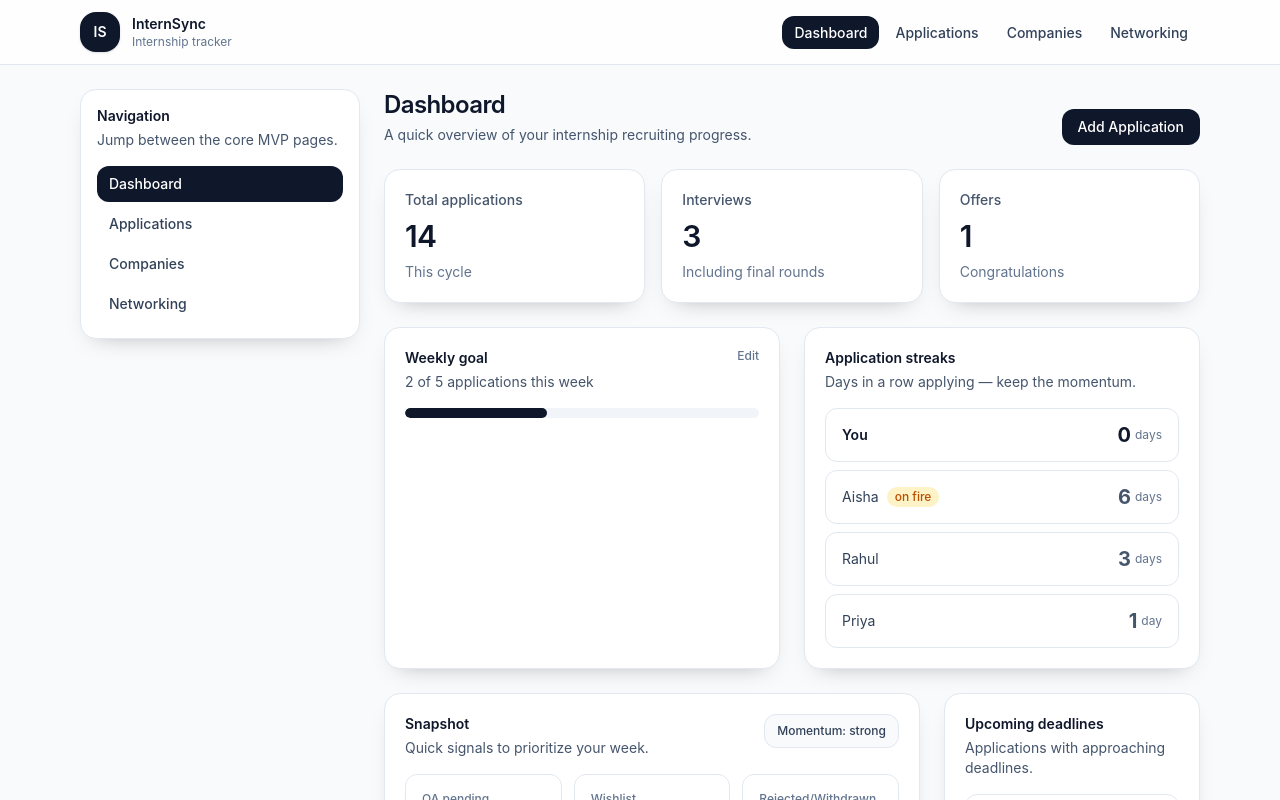
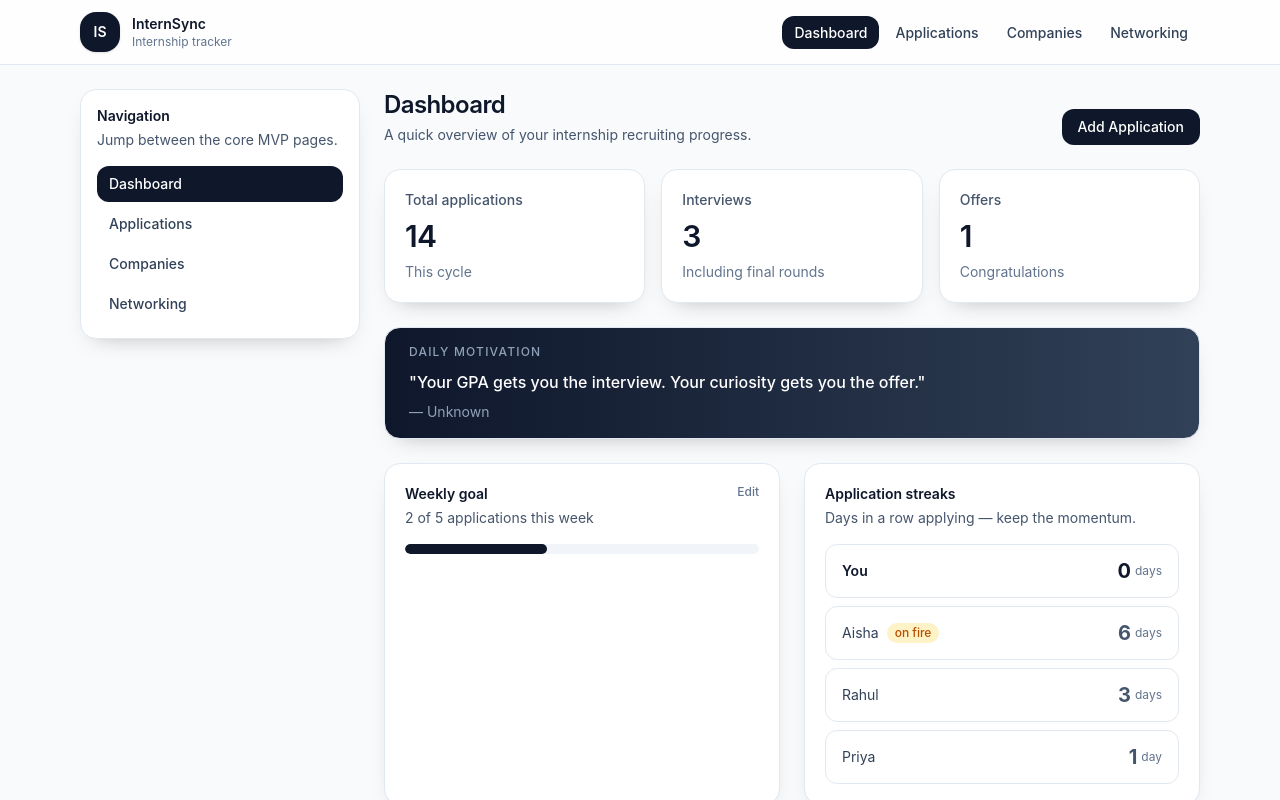
Before and after one commit to CS571-S26/p199, a React (Vite) app in the folder internsync/: page / in a window 1280 px wide. Shown: the top 800 px of the page. Built offline with nearby package versions, Linux system fonts and the light colour scheme.

Commit message:
feat: daily motivational quote on dashboard
25 internship-themed quotes rotating by day of year, shown as a dark banner between stats and the weekly goal section.

```diff
--- a/internsync/src/pages/DashboardPage.tsx
+++ b/internsync/src/pages/DashboardPage.tsx
@@ -6,6 +6,42 @@ import { ActivityFeed } from "@/components/ActivityFeed"
 import { AddApplicationModal } from "@/components/AddApplicationModal"
 import { stages, friendStreaks } from "@/data/mockData"
 import { useAppData } from "@/data/useAppData"
+
+const QUOTES = [
+  { text: "The secret of getting ahead is getting started.", author: "Mark Twain" },
+  { text: "Every rejection is a redirect to something better.", author: "Unknown" },
+  { text: "Your network is your net worth.", author: "Porter Gale" },
+  { text: "Opportunities don't happen. You create them.", author: "Chris Grosser" },
+  { text: "Don't wait for the perfect moment. Take the moment and make it perfect.", author: "Unknown" },
+  { text: "The only way to do great work is to love what you do.", author: "Steve Jobs" },
+  { text: "Apply to more than you think you need. Odds are a numbers game.", author: "Unknown" },
+  { text: "Rejection is not failure. Failure is giving up.", author: "Jenette Goldstein" },
+  { text: "The people who are crazy enough to think they can change the world are the ones who do.", author: "Steve Jobs" },
+  { text: "Success is the sum of small efforts repeated day in and day out.", author: "Robert Collier" },
+  { text: "A warm referral is worth 10 cold applications.", author: "Unknown" },
+  { text: "Hard work beats talent when talent doesn't work hard.", author: "Tim Notke" },
+  { text: "Interview prep today, offer letter tomorrow.", author: "Unknown" },
+  { text: "Don't be afraid to ask. The worst they can say is no.", author: "Unknown" },
+  { text: "Your first job doesn't define your career. Getting in the door does.", author: "Unknown" },
+  { text: "Every expert was once a beginner. Every pro was once an amateur.", author: "Robin Sharma" },
+  { text: "Small steps every day compound into giant leaps.", author: "Unknown" },
+  { text: "Coffee chats open more doors than cold applications.", author: "Unknown" },
+  { text: "The grind you put in now is the foundation you stand on later.", author: "Unknown" },
+  { text: "An internship is a long interview. Show up like it matters.", author: "Unknown" },
+  { text: "Comparison is the thief of joy. Run your own race.", author: "Theodore Roosevelt" },
+  { text: "Luck is what happens when preparation meets opportunity.", author: "Seneca" },
+  { text: "Apply early, follow up often, never stop learning.", author: "Unknown" },
+  { text: "Your GPA gets you the interview. Your curiosity gets you the offer.", author: "Unknown" },
+  { text: "Stay patient. Stay consistent. The right opportunity will come.", author: "Unknown" },
+]
+
+function getDailyQuote() {
+  const now = new Date()
+  const dayOfYear = Math.floor(
+    (now.getTime() - new Date(now.getFullYear(), 0, 0).getTime()) / 86400000
+  )
+  return QUOTES[dayOfYear % QUOTES.length]
+}
 
 function formatDate(dateStr: string): string {
   const parts = dateStr.split("-").map(Number)
@@ -197,6 +233,20 @@ export function DashboardPage() {
           <StatCard label="Offers" value={offers} helper="Congratulations" />
         </div>
       </section>
+
+      {/* Daily quote */}
+      {(() => {
+        const q = getDailyQuote()
+        return (
+          <div className="mt-6 rounded-2xl border border-slate-200 bg-gradient-to-r from-slate-900 to-slate-700 px-6 py-4 shadow-[0_10px_25px_-15px_rgba(0,0,0,0.35)]">
+            <div className="text-xs font-medium uppercase tracking-widest text-slate-400">Daily motivation</div>
+            <blockquote className="mt-2 text-base font-medium leading-7 text-white">
+              "{q.text}"
+            </blockquote>
+            <div className="mt-1.5 text-sm text-slate-400">— {q.author}</div>
+          </div>
+        )
+      })()}
 
       {/* Streaks + Weekly Goal */}
       <section className="mt-6 grid gap-6 lg:grid-cols-2">
```
